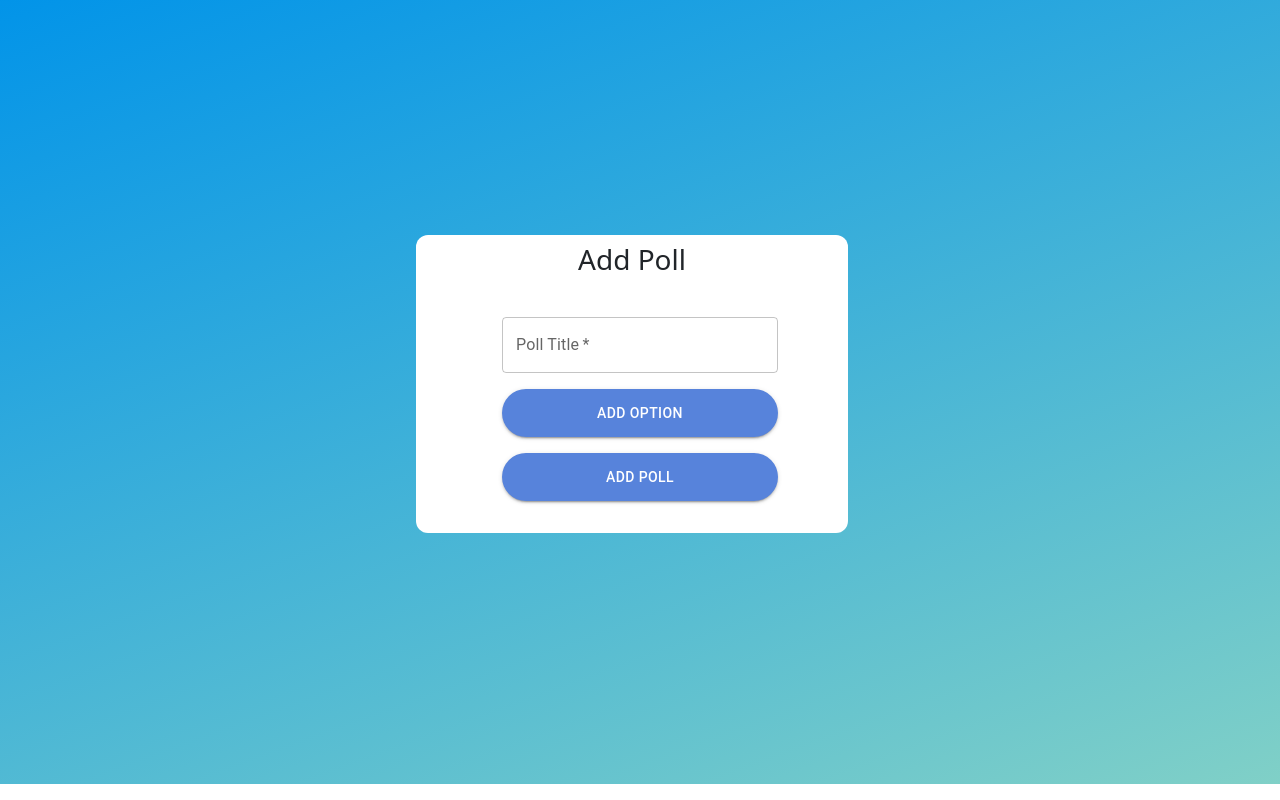
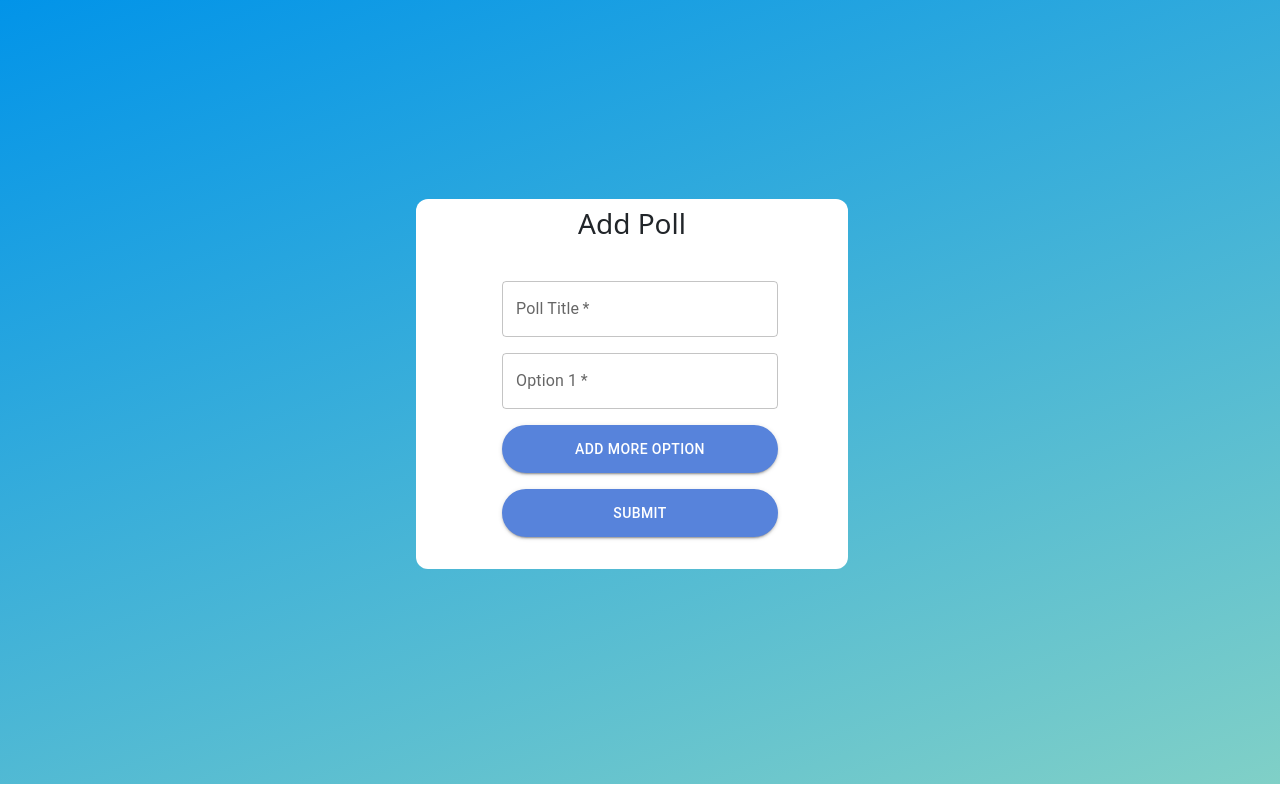
Before and after one commit to AKgupta22/polling, a React (Create React App) app: page /admin-add-poll in a window 1280 px wide. Built offline with nearby package versions, Linux system fonts and the light colour scheme.

Commit message:
Add Poll 2

```diff
--- a/src/Component/Admin/AdminAddPoll.jsx
+++ b/src/Component/Admin/AdminAddPoll.jsx
@@ -19,9 +19,6 @@ export default function AdminAddPoll() {
   const [data, setData] = useState({
     title: "",
     option1: "",
-    option2: "",
-    option3: "",
-    option4: "",
   });
 
   useEffect(() => {
@@ -29,9 +26,6 @@ export default function AdminAddPoll() {
       setData({
         title: "",
         option1: "",
-        option2: "",
-        option3: "",
-        option4: "",
       });
       navigate("/admin-dashboard");
     }
@@ -58,16 +52,19 @@ export default function AdminAddPoll() {
   };
 
   const AddOption = () => {
-    if (fields.length < 4)
+    if (fields.length < 3) {
+      let tempData = { ...data, [`option${fields.length + 2}`]: "" };
+      setData({ ...tempData });
       setFields([
         ...fields,
         <InputField
-          key={fields.length}
+          key={fields.length + 2}
           handleChange={handleChange}
-          number={fields.length + 1}
-          data={data}
+          number={fields.length + 2}
+          data={tempData}
         />,
       ]);
+    }
   };
   return (
     <>
@@ -113,16 +110,17 @@ export default function AdminAddPoll() {
               value={data.title}
               required
             />
+            <InputField handleChange={handleChange} number={1} data={data} />
             {fields.map((item) => item)}
             <Button
               variant="contained"
               className="custom-btn"
               onClick={AddOption}
             >
-              ADD OPTION
+              ADD MORE OPTION
             </Button>
             <Button type="sumbit" variant="contained" className="custom-btn">
-              {state.isLoading ? <Loader /> : "ADD POLL"}
+              {state.isLoading ? <Loader /> : "SUBMIT"}
             </Button>
           </Box>
         </Grid>
--- a/src/Redux/Saga/PollAdd.js
+++ b/src/Redux/Saga/PollAdd.js
@@ -4,7 +4,7 @@ import { pollAddSuccess, pollAddError } from '../Actions'
 import FetchApi from '../API/FetchApi'
 
 function* PollAddData({ payload }) {
-    console.log(payload);
+
     let query = `add_poll?title=${payload.data.title}&options=${payload.data.option1}`
     if (payload.data.option2)
         query = query + `____${payload.data.option2}`
```
